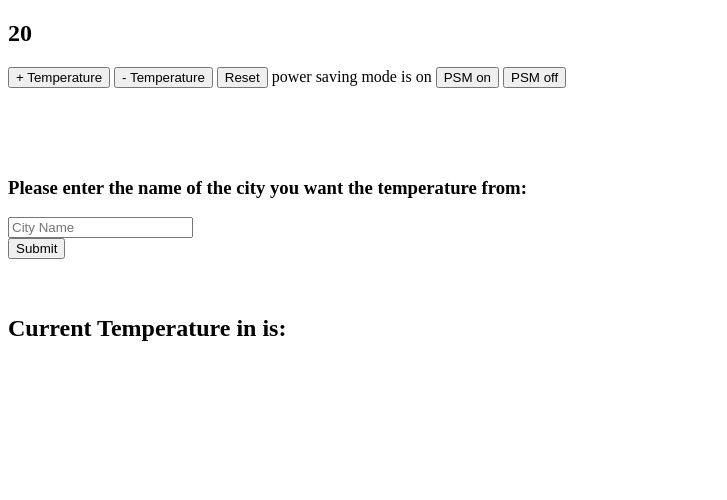
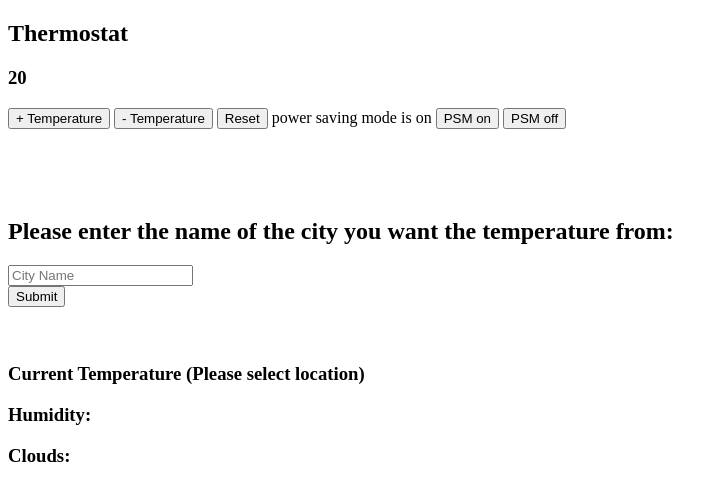
Before and after one commit to Battery0/Thermostat, a plain HTML site: page index.html in a window 1280 px wide. Shown: the whole page, without its empty margins (0-727 px from the left). Drawn offline with Linux system fonts and the light colour scheme.

Commit message:
More JS SPA prodding

```diff
--- a/index.html
+++ b/index.html
@@ -6,7 +6,8 @@
 </head>
 <body>
   <section>
-    <h1 id='temperature'></h1>
+    <h1>Thermostat</h1>
+    <h3 id='temperature'></h3>
     <p>
       <button id='increase'>+ Temperature</button>
       <button id='decrease'>- Temperature</button>
@@ -20,14 +21,17 @@
   <br>
   <br>
   <section>
-    <h3>Please enter the name of the city you want the temperature from:</h3>
+    <h2>Please enter the name of the city you want the temperature from:</h2>
     <form id='city-select'>
       <input id='city' placeholder='City Name' type='text'></input><br>
       <input type='submit'></input>
     </form>
     <br>
     <br>
-    <h1>Current Temperature in <span id='city-name'></span> is: <span id='current-temp'></span></h1>
+    <h1><span id='error'></span></h1>
+    <h3>Current Temperature <span id='city-name'>(Please select location)</span></span><span id='current-temp'></span></h3>
+    <h3>Humidity: <span id='humidity'></span></h3>
+    <h3>Clouds: <span id='main-descrip'></span></h3>
   </section>
   <script src='src/thermostat.js'></script>
   <script src='src/interface.js'></script>
--- a/src/interface.js
+++ b/src/interface.js
@@ -39,16 +39,22 @@ document.addEventListener('DOMContentLoaded', () => {
     event.preventDefault();
     const city = document.getElementById('city').value;
     const url = `http://api.openweathermap.org/data/2.5/weather?q=${city}&appid=a3d9eb01d4de82b9b8d0849ef604dbed&units=metric`
-    document.getElementById('city-name').innerText = city
+    document.getElementById('city-name').innerText = 'in ' + city + ' is: '
 
     fetch(url)
       .then((response) => {
         return response.json()
       })
       .then((data) => {
+        console.log(data);
         document.getElementById('current-temp').innerText = data.main.temp;
+        document.getElementById('humidity').innerText = data.main.humidity;
+        document.getElementById('main-descrip').innerText = data.weather[0].description;
       })
-  });
+      .catch(() => {
+        document.getElementById('error').innerText = 'The location you typed does not exist. Please try again.'
+      })
+    });
 
 
 
```
Lines whose indentation alone changed are shown as unchanged.
